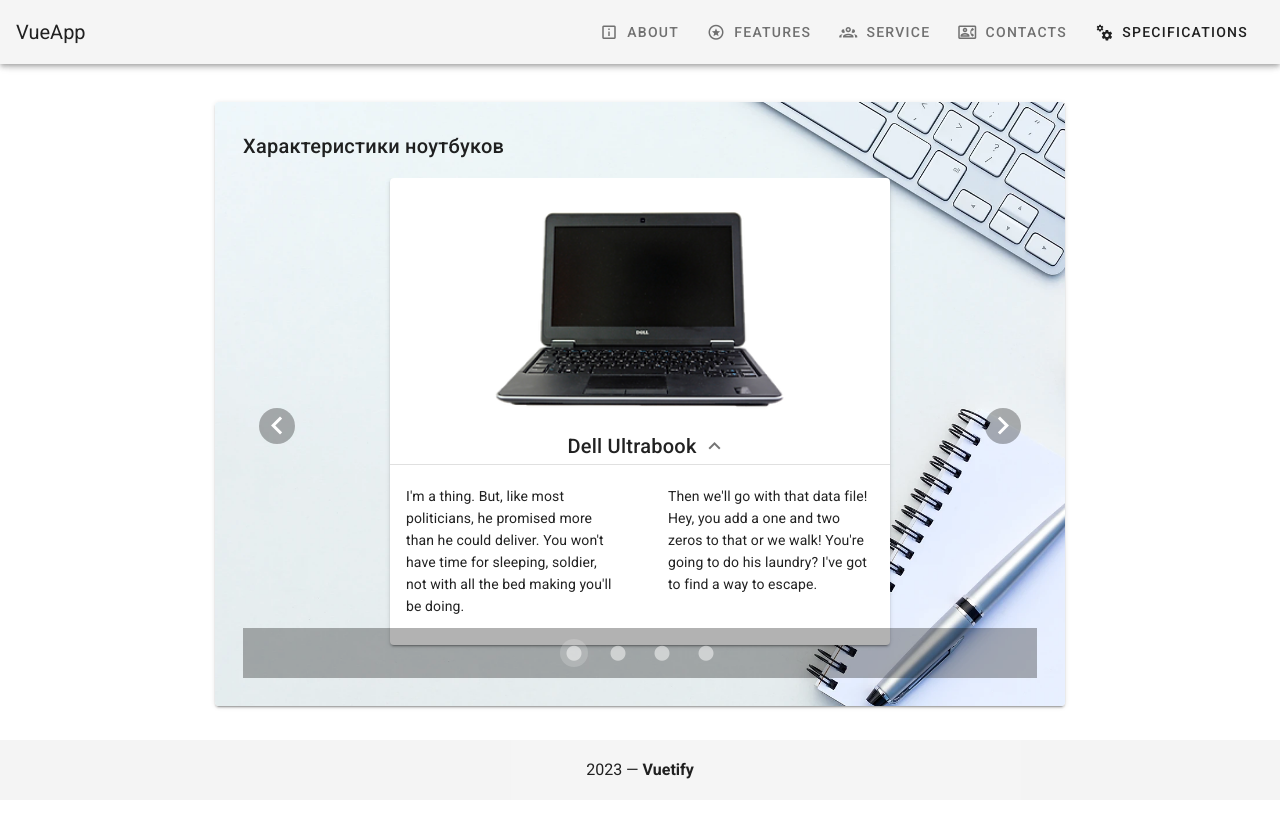
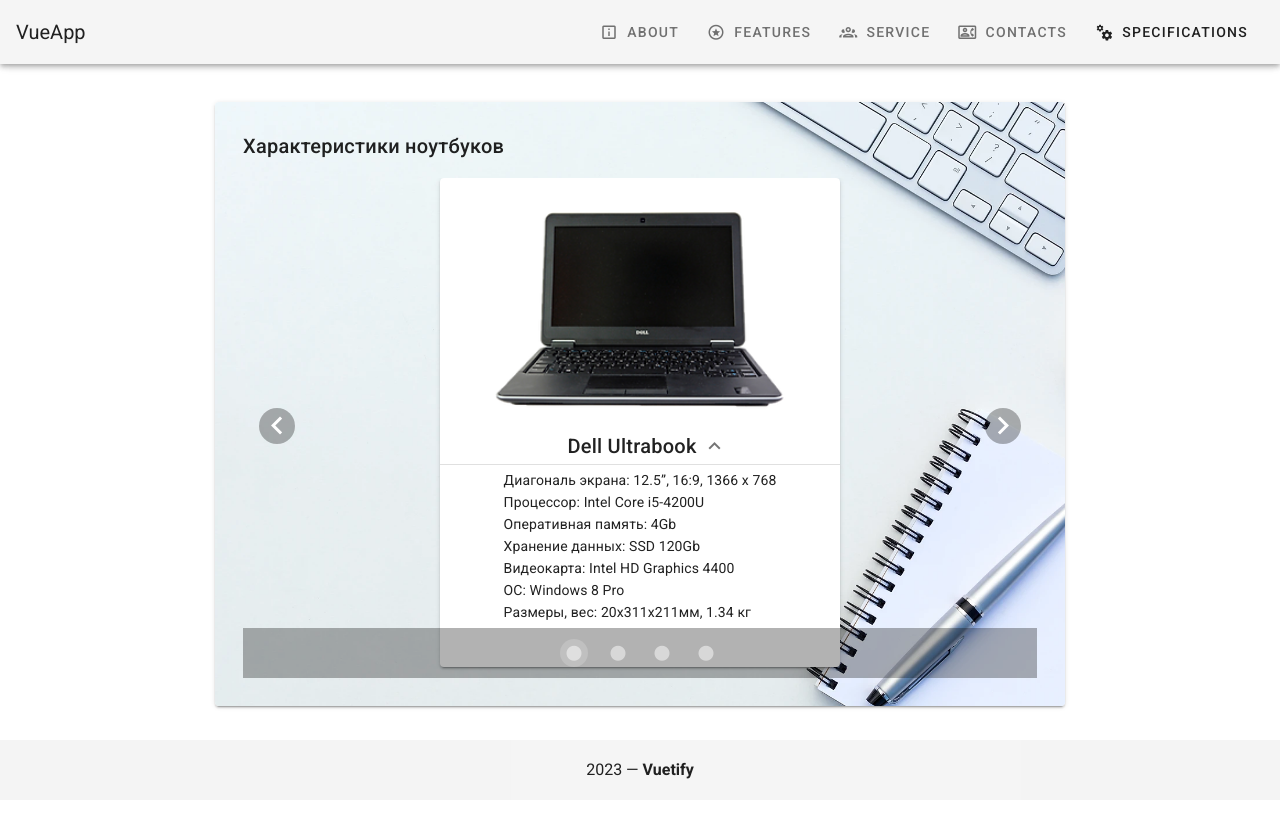
Before and after one commit to kulmakhanov/rental.fe, a Vue app: page /specifications in a window 1280 px wide. Both pictures are taken after a click on the button 714 px from the left and 446 px from the top of the page. Shown: the top 818 px of the page. Built offline with nearby package versions, Linux system fonts and the light colour scheme.

Commit message:
Added a real specs

```diff
--- a/src/styles/styles.css
+++ b/src/styles/styles.css
@@ -1,4 +1,16 @@
-
+.header {
+  color: #fff;
+  justify-content: center;
+  margin-top: 200px;
+}
+.subheader {
+  justify-content: center;
+  margin-left: 150px;
+}
+.subheaderSec {
+  justify-content: center;
+  margin-left: 150px;
+}
 /*
 .logo {
     width: 68px;
@@ -14,19 +26,6 @@
   .map {
     width:200px;
     height: 200px;
-  }
-  .header {
-    color: #fff;
-    justify-content: center;
-    margin-top: 200px;
-  }
-  .subheader {
-    justify-content: center;
-    margin-left: 150px;
-  }
-  .subheaderSec {
-    justify-content: center;
-    margin-left: 150px;
   }
 }
 /* --------Tabs--------------------- */
--- a/src/views/Specifications.vue
+++ b/src/views/Specifications.vue
@@ -13,7 +13,7 @@
                 <v-carousel-item v-for="(laptop, i) in laptops" :key="laptop">
                   <v-card
                     class="mx-auto"
-                    max-width="500"
+                    max-width="400"
                   >
                     <v-img
                       :src=laptop.img
@@ -33,14 +33,16 @@
                     <v-expand-transition>
                       <div v-show="show">
                         <v-row>
-                          <v-col cols="12" md="6">
-                            <v-card-text>
-                              I'm a thing. But, like most politicians, he promised more than he could deliver. You won't have time for sleeping, soldier, not with all the bed making you'll be doing.
-                            </v-card-text>
-                          </v-col>
-                          <v-col cols="12" md="6">
-                            <v-card-text>
-                              Then we'll go with that data file! Hey, you add a one and two zeros to that or we walk! You're going to do his laundry? I've got to find a way to escape.
+                          <v-col cols="12" md="12">
+                            <v-card-text class="d-flex justify-center pt-0">
+                              <p>Диагональ экрана: {{ laptop.screen }} <br/>
+                              Процессор: {{ laptop.cpu }} <br/>
+                              Оперативная память: {{ laptop.ram }} <br/>
+                              Хранение данных: {{ laptop.hdd }} <br/>
+                              Видеокарта: {{ laptop.video }} <br/>
+                              ОС: {{ laptop.ops }} <br/>
+                              Размеры, вес: {{ laptop.weight }} <br/>
+                              </p>
                             </v-card-text>
                           </v-col>
                         </v-row>
@@ -70,18 +72,46 @@ export default {
         {
           title: "Dell Ultrabook",
           img: require("../../public/dell_ultrabook.png"),
+          screen: "12.5”, 16:9, 1366 x 768",
+          cpu: "Intel Core i5-4200U",
+          ram: "4Gb",
+          hdd: "SSD 120Gb",
+          video: "Intel HD Graphics 4400",
+          ops: "Windows 8 Pro",
+          weight: "20x311x211мм, 1.34 кг",
         },
         {
           title: "Dell Latitude",
           img: require("../../public/dell_latitude.png"),
+          screen: "14”, 16:9, 1600 x 900",
+          cpu: "Intel Core i5-4200M",
+          ram: "4Gb",
+          hdd: "SSD 120Gb",
+          video: "Intel HD Graphics 4600​",
+          ops: "Windows 8 Pro",
+          weight: "31x338x232мм, 2.1 кг",
         },
         {
           title: "Lenovo ThinkPad 12'''",
           img: require("../../public/lenovo_think.png"),
+          screen: "12.5”, 16:9, 1366 x 768",
+          cpu: "Intel Core i5-4300U",
+          ram: "4Gb",
+          hdd: "SSD 120Gb",
+          video: "Intel HD Graphics 4400​",
+          ops: "Windows 8 Pro",
+          weight: "20x305x208мм, 1.36 кг",
         },
         {
           title: "Lenovo ThinkPad 14''",
           img: require("../../public/lenovo_thinkpad.png"),
+          screen: "14”, 16:9, 1600 x 900",
+          cpu: "Intel Core i5-5300U",
+          ram: "4Gb",
+          hdd: "SSD 120Gb",
+          video: "Intel HD Graphics 5500​",
+          ops: "Windows 8 Pro",
+          weight: "21x339x231мм, 1.8 кг",
         },
       ],
     }
```
